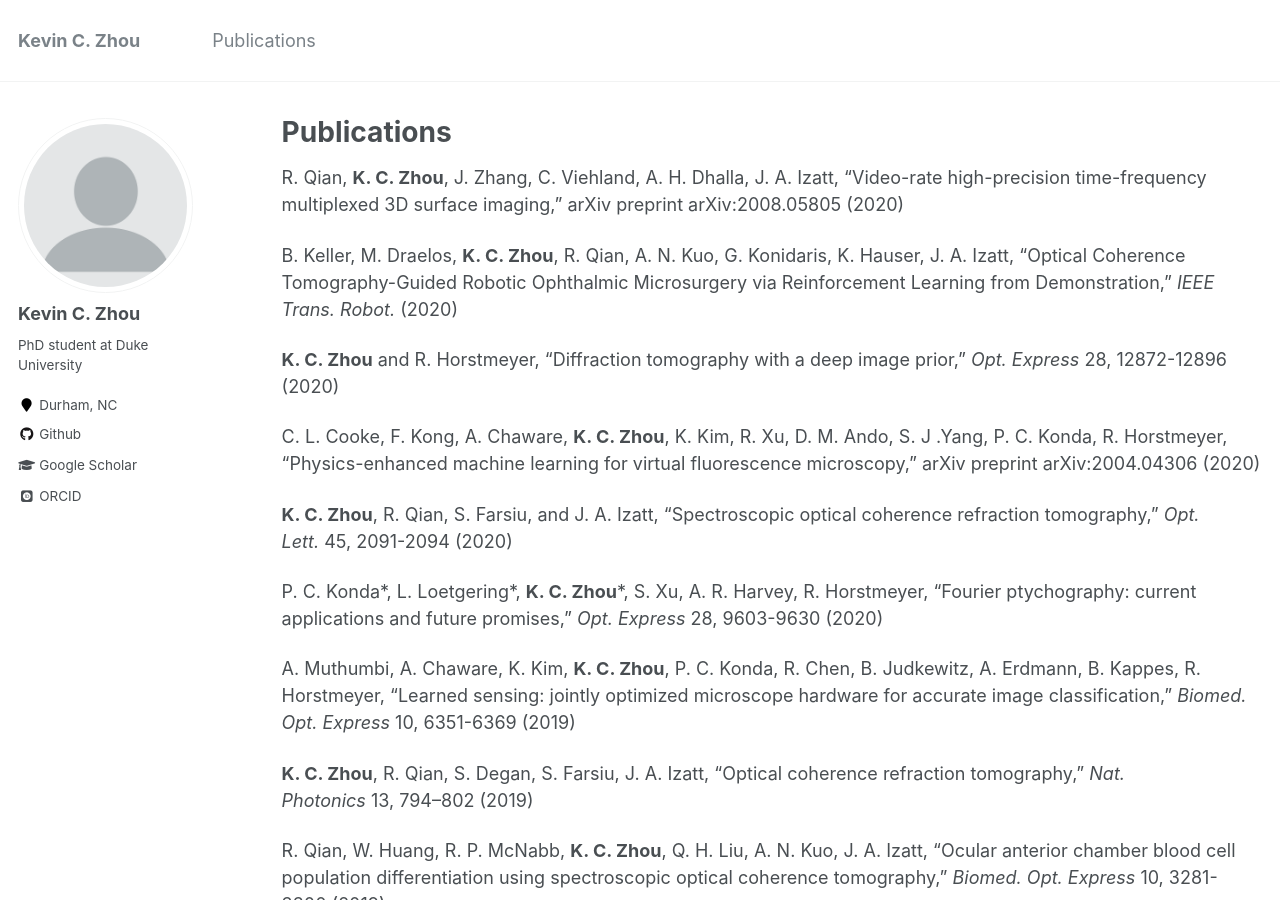
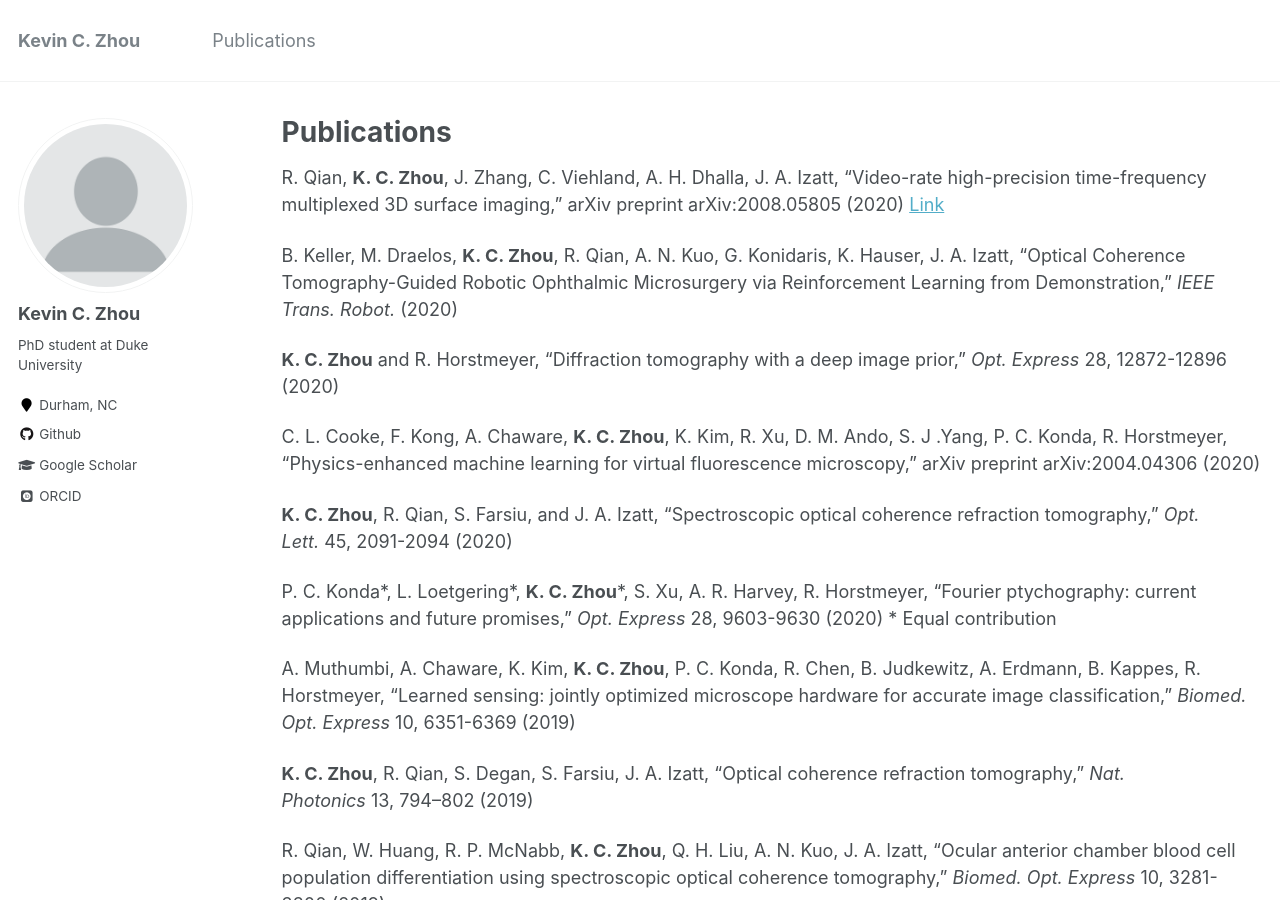
Before and after one commit to kevinczhou/kevinczhou.github.io, a Jekyll site: the page built from _pages/publications.md, in a window 1280 px wide and 900 px high. Built offline with Jekyll 4.4.1, drawn with Linux system fonts in a browser that asks for light colours; some web fonts are replaced.

Commit message:
Update publications.md

```diff
--- a/_pages/publications.md
+++ b/_pages/publications.md
@@ -4,7 +4,7 @@ title: "Publications"
 permalink: /publications/
 author_profile: true
 ---
-R. Qian, **K. C. Zhou**, J. Zhang, C. Viehland, A. H. Dhalla, J. A. Izatt, "Video-rate high-precision time-frequency multiplexed 3D surface imaging," arXiv preprint arXiv:2008.05805 (2020)
+R. Qian, **K. C. Zhou**, J. Zhang, C. Viehland, A. H. Dhalla, J. A. Izatt, "Video-rate high-precision time-frequency multiplexed 3D surface imaging," arXiv preprint arXiv:2008.05805 (2020) [Link](https://arxiv.org/abs/2008.05805)
 
 B. Keller, M. Draelos, **K. C. Zhou**, R. Qian, A. N. Kuo, G. Konidaris, K. Hauser, J. A. Izatt, “Optical Coherence Tomography-Guided Robotic Ophthalmic Microsurgery via Reinforcement Learning from Demonstration,” *IEEE Trans. Robot.* (2020)
 
@@ -14,7 +14,7 @@ C. L. Cooke, F. Kong, A. Chaware, **K. C. Zhou**, K. Kim, R. Xu, D. M. Ando, S.
 
 **K. C. Zhou**, R. Qian, S. Farsiu, and J. A. Izatt, “Spectroscopic optical coherence refraction tomography,” *Opt. Lett.* 45, 2091-2094 (2020)
 
-P. C. Konda\*, L. Loetgering\*, **K. C. Zhou**\*, S. Xu, A. R. Harvey, R. Horstmeyer, “Fourier ptychography: current applications and future promises,” *Opt. Express* 28, 9603-9630 (2020)
+P. C. Konda\*, L. Loetgering\*, **K. C. Zhou**\*, S. Xu, A. R. Harvey, R. Horstmeyer, “Fourier ptychography: current applications and future promises,” *Opt. Express* 28, 9603-9630 (2020)  \* Equal contribution
 
 A. Muthumbi, A. Chaware, K. Kim, **K. C. Zhou**, P. C. Konda, R. Chen, B. Judkewitz, A. Erdmann, B. Kappes, R. Horstmeyer, “Learned sensing: jointly optimized microscope hardware for accurate image classification,” *Biomed. Opt. Express* 10, 6351-6369 (2019)
 
```
Also changed, not shown: other parts of _pages/publications.md (+0 -2 lines).
